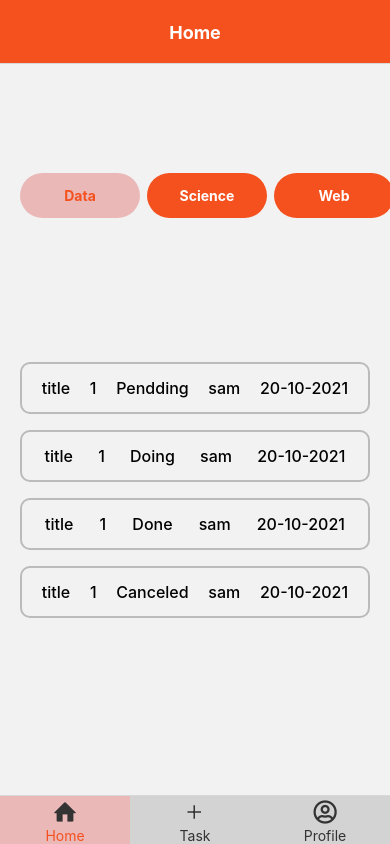
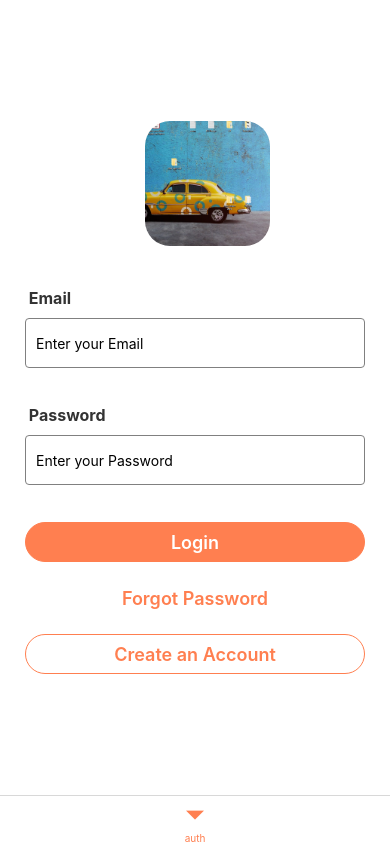
Before and after one commit to Samlogy/task-scheduler, a React Native app: screen / in a window 390 px wide. Built offline with nearby package versions, Linux system fonts and the light colour scheme.

Commit message:
small editions

```diff
--- a/App.js
+++ b/App.js
@@ -1,14 +1,14 @@
 import React, {useState} from 'react';
-import { Text, View, StyleSheet, TextInput, Button, Alert, TouchableOpacity, ScrollView, Dimensions, Image, TouchableHighlight } from "react-native";
+import { Text, View, StyleSheet, TextInput, Button, Alert, TouchableOpacity, ScrollView, Dimensions, Pressable, Modal } from "react-native";
 import * as Font from 'expo-font';
 import { AppLoading } from 'expo';
 
-import { ResetPassword, Home, Notifications, Settings, About, EditProfil, } from "./views";
+import { ResetPassword, Home, Notifications, Settings, About, EditProfil, TaskForm } from "./views";
 import { globalStyles } from './styles';
 import { CustomSwitch, CustomButton } from './components';
 import { COLORS } from "./constants"
 
-import Navigation from "./navigation"
+import Navigation from "./navigation";
 
 const getFonts = () => Font.loadAsync({
   'nunito-regular': require('./assets/fonts/Nunito-Regular.ttf'),
@@ -16,7 +16,6 @@ const getFonts = () => Font.loadAsync({
 });
 
 export default function App() {
-  const [fontsLoaded, setFontsLoaded] = useState(false);
 
   return(
     <Navigation />
@@ -26,74 +25,48 @@ export default function App() {
 
 
 
-const style = StyleSheet.create({
-  container: {
+
+
+const styles = StyleSheet.create({
+  centeredView: {
     flex: 1,
-    paddingVertical: 35,
-    paddingHorizontal: 0
+    justifyContent: "center",
+    alignItems: "center",
+    marginTop: 22
   },
-  title: {
-    fontSize: 24,
-    fontWeight: 'bold',
+  modalView: {
+    margin: 20,
+    backgroundColor: "white",
+    borderRadius: 20,
+    padding: 35,
+    alignItems: "center",
+    shadowColor: "#000",
+    shadowOffset: {
+      width: 0,
+      height: 2
+    },
+    shadowOpacity: 0.25,
+    shadowRadius: 4,
+    elevation: 5
   },
-  caption: {
-    fontSize: 14,
-    lineHeight: 14,
-    fontWeight: '500',
+  button: {
+    borderRadius: 20,
+    padding: 10,
+    elevation: 2
   },
-  userInfoSection: {
-    paddingHorizontal: 30,
-    marginBottom: 25,
+  buttonOpen: {
+    backgroundColor: "#F194FF",
   },
-  row: {
-    flexDirection: 'row',
-    marginBottom: 10,
+  buttonClose: {
+    backgroundColor: "#2196F3",
   },
-  header: {
-    marginTop: 20,
-    flexDirection: 'row',
-    justifyContent: 'space-between',
-    paddingHorizontal: 20,
+  textStyle: {
+    color: "white",
+    fontWeight: "bold",
+    textAlign: "center"
   },
-  inputContainer: {
-    flex: 1,
-    height: 50,
-    borderRadius: 10,
-    flexDirection: 'row',
-    backgroundColor: COLORS.light,
-    alignItems: 'center',
-    paddingHorizontal: 20,
-  },
-  sortBtn: {
-    width: 50,
-    height: 50,
-    marginLeft: 10,
-    backgroundColor: COLORS.primary,
-    borderRadius: 10,
-    justifyContent: 'center',
-    alignItems: 'center',
-  },
-  filterListContainer: {
-    paddingVertical: 30,
-    alignItems: 'center',
-    paddingHorizontal: 20,
-  },
-  listBtn: {
-    height: 45,
-    width: 120,
-    justifyContent: "center",
-    marginRight: 7,
-    borderRadius: 30,
-    alignItems: 'center',
-    paddingHorizontal: 5,
-    flexDirection: 'row',
-  },
-  listBtnImgCon: {
-    height: 35,
-    width: 35,
-    backgroundColor: COLORS.white,
-    borderRadius: 30,
-    justifyContent: 'center',
-    alignItems: 'center',
+  modalText: {
+    marginBottom: 15,
+    textAlign: "center"
   }
 });
--- a/navigation/index.js
+++ b/navigation/index.js
@@ -26,7 +26,7 @@ const options = {
 const Tab = createBottomTabNavigator();
 
 const Navigation = () => {
-    const [isAuthenticated, setIsAnthenticated] = useState(true);
+    const [isAuthenticated, setIsAnthenticated] = useState(false);
 
     const onLoad = () => {
         console.log('set authenticated value from storage/api')
@@ -39,50 +39,38 @@ const Navigation = () => {
     return(
         <NavigationContainer>
             <Tab.Navigator
-            tabBarOptions={{
-                activeTintColor: COLORS.coral.dark,
-                inactiveTintColor: COLORS.dark,
-                activeBackgroundColor: COLORS.coral.light,
-                inactiveBackgroundColor: 'lightgray',
-                showLabel: true,
-                labelStyle: { fontSize: 14 },
-                showIcon: true,
-              }}
-              activeColor='coral'
-              inactiveColor='lightgray'
-              barStyle={{ backgroundColor: '#694fad' }}
+            screenOptions={({ route }) => ({
+                tabBarActiveTintColor: 'coral',
+                tabBarInactiveTintColor: 'lightgray',
+              })}
               >
             {   isAuthenticated ?
                 <>
                     <Tab.Screen name="Home" component={HomeStack} options={{
-                            tabBarIcon: ({ color, size }) => (
-                                <Entypo name="home" size={24} color={COLORS.dark} />
+                            tabBarIcon: ({ focused, color, size }) => (
+                                focused ? <Entypo name="home" size={28} color={COLORS.coral.dark} /> : <Entypo name="home" size={24} color={COLORS.dark} />
                             ),
-                            headerShown: false
+                            headerShown: false,
+                            tabBarBadge: 3
                         }}
                     />
                     <Tab.Screen name="addTask" component={TaskForm} options={{
                             ...options, title: 'Task',
-                            tabBarIcon: ({ color, size }) => (
-                                <Ionicons name="add" size={24} color={COLORS.dark} />
+                            tabBarIcon: ({ focused, color, size }) => (
+                                focused ? <Ionicons name="add" size={28} color={COLORS.coral.dark} /> : <Ionicons name="add" size={24} color={COLORS.dark} />
                             )
                         }}
                     />
                     <Tab.Screen name="ProfileStack" component={ProfileStack} options={{
                             title: 'Profile',
-                            tabBarIcon: ({ color, size }) => (
-                                <FontAwesome5 name="user-circle" size={24} color={COLORS.dark} />
+                            tabBarIcon: ({ focused, color, size }) => (
+                                focused ? <FontAwesome5 name="user-circle" size={28} color={COLORS.coral.dark} /> : <FontAwesome5 name="user-circle" size={24} color={COLORS.dark} />
                             ),
                             headerShown: false
                         }}
                     />
                 </> :
-                <Tab.Screen name="auth" component={AuthStack} options={{
-                        tabBarIcon: ({ color, size }) => (
-                            <Ionicons name="add" size={24} color={COLORS.dark} />
-                        ),
-                        headerShown: false
-                    }}
+                <Tab.Screen name="auth" component={AuthStack} options={{ headerShown: false }}
                 />
             }
             </Tab.Navigator>
--- a/views/ForgotPassword.jsx
+++ b/views/ForgotPassword.jsx
@@ -19,9 +19,9 @@ const ForgotPassword = () => {
 
     return (
       <View style={globalStyles.container}>
-        <Controller control={control} name="email"  defaultValue=""
-          render={({ field: { onChange, onBlur, value } }) => (
-            <Input onChange={onChange} value={value} placeholder="Email" error={errors.email?.message} />
+        <Controller control={control} name="email" defaultValue=""
+          render={({ field: { onChange, value } }) => (
+            <Input onChange={onChange} value={value} placeholder="Email" error={errors.email?.message} label="Email" />
           )}
         />
         <CustomButton text="Submit" variant="filled" onPress={handleSubmit(onForgot)} />
--- a/views/ResetPassword.jsx
+++ b/views/ResetPassword.jsx
@@ -21,13 +21,13 @@ const ResetPassword = () => {
       <View style={globalStyles.container}>
         <Controller control={control} name="password"  defaultValue=""
           render={({ field: { onChange, onBlur, value } }) => (
-            <Input onChange={onChange} value={value} placeholder="Current Password" error={errors.password?.message} />
+            <Input onChange={onChange} onBlur={onBlur} value={value} placeholder="Current Password" error={errors.password?.message} label="Password" />
           )}
         />
 
         <Controller control={control} name="new_password"  defaultValue=""
           render={({ field: { onChange, onBlur, value } }) => (
-            <Input onChange={onChange} value={value} placeholder="New Password" error={errors.new_password?.message} />
+            <Input onChange={onChange} onBlur={onBlur} value={value} placeholder="New Password" error={errors.new_password?.message} label="New Password" />
           )}
         />
         <CustomButton text="Submit" variant="filled" onPress={handleSubmit(onReset)} />
```
